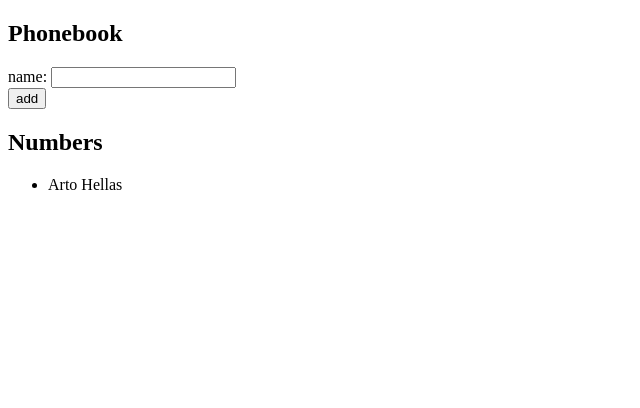
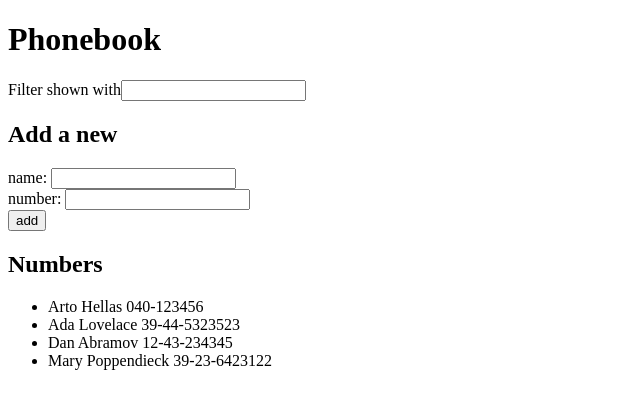
Before and after one commit to noorary/fs, a React (Create React App) app in the folder osa2/puhelinluettelo/: page / in a window 1280 px wide. Shown: the top 408 px of the page, without its empty margins (0-640 px from the left). Built offline with nearby package versions, Linux system fonts and the light colour scheme.

Commit message:
tehtävät 2.8-2.10 tehty

```diff
--- a/osa2/puhelinluettelo/src/App.js
+++ b/osa2/puhelinluettelo/src/App.js
@@ -1,29 +1,42 @@
 import React, { useState } from 'react'
+import Filter from './components/Filter'
+import Phonebook from './components/Phonebook'
+import Form from './components/Form'
 
 const App = () => {
-  const [ persons, setPersons] = useState([
-    { name: 'Arto Hellas' }
+  const [persons, setPersons] = useState([
+    { name: 'Arto Hellas', number: '040-123456' },
+    { name: 'Ada Lovelace', number: '39-44-5323523' },
+    { name: 'Dan Abramov', number: '12-43-234345' },
+    { name: 'Mary Poppendieck', number: '39-23-6423122' }
   ])
   const [ newName, setNewName ] = useState('')
+  const [ newNumber, setNewNumber ] = useState('')
+  const [ searchTerm, setSearchTerm ] = useState('')
+  const [ showAll, setShowAll ] = useState(true)
 
   const addPerson = (event) => {
     event.preventDefault()
-    console.log('clicked', event.target)
-
-    console.log(newName)
-    console.log(persons)
-    console.log(persons.findIndex(person => person.name === newName) > -1)
 
     if(persons.findIndex(person => person.name === newName) > -1) {
       window.alert(`${newName} is already added to phonebook`)
       setNewName('')
-    } else {
+      setNewNumber('')
+    } else if(persons.findIndex(person => person.number === newNumber) > -1) {
+      window.alert(`${newNumber} is already added to phonebook`)
+      setNewNumber('')
+      setNewName('')
+    }
+
+    else {
       const personObject = {
-        name: newName
+        name: newName,
+        number: newNumber
       }
 
       setPersons(persons.concat(personObject))
       setNewName('')
+      setNewNumber('')
     }
 
   }
@@ -33,25 +46,42 @@ const App = () => {
     setNewName(event.target.value)
   }
 
+  const handleNumberChange = (event) => {
+    console.log(event.target.value)
+    setNewNumber(event.target.value)
+  }
+
+  const handleSearchChange = (event) => {
+    console.log(event.target.value)
+
+    setSearchTerm(event.target.value)
+    if(event.target.value === ('')) {
+      setShowAll(true)
+    } else {
+      setShowAll(false)
+    }
+  }
+
+  const personsToShow = showAll
+    ? persons
+    : persons.filter(person => person.name.toLowerCase().includes(searchTerm.toLowerCase()))
+
   return (
     <div>
-      <h2>Phonebook</h2>
-      <form onSubmit={addPerson}>
-        <div>
-          name: <input
-          value={newName}
-          onChange= {handleNameChange} />
-        </div>
-        <div>
-          <button type="submit">add</button>
-        </div>
-      </form>
-      <h2>Numbers</h2>
-      <ul>
-        {persons.map((person) =>
-        <li key={person.name}>{person.name}</li>
-        )}
-      </ul>
+      <h1>Phonebook</h1>
+      <Filter
+        searchTerm={searchTerm}
+        handleSearchChange={handleSearchChange} />
+
+      <Form
+        addPerson={addPerson}
+        newName={newName}
+        handleNameChange={handleNameChange}
+        newNumber={newNumber}
+        handleNumberChange={handleNumberChange} />
+
+      <Phonebook
+        personsToShow={personsToShow} />
     </div>
   )
 
--- /dev/null
+++ b/osa2/puhelinluettelo/src/components/Filter.js
@@ -0,0 +1,13 @@
+import React from 'react'
+
+const Filter = ({ searchTerm, handleSearchChange}) => {
+    return (
+        <div>
+            Filter shown with
+            <input value={searchTerm} onChange={handleSearchChange} ></input>
+        </div>
+    )
+}
+
+
+export default Filter
--- /dev/null
+++ b/osa2/puhelinluettelo/src/components/Form.js
@@ -0,0 +1,29 @@
+import React from 'react'
+
+const Form = ({ newName, handleNameChange, newNumber, handleNumberChange, addPerson}) => {
+
+    return (
+        <div>
+            <h2>Add a new</h2>
+
+            <form onSubmit={addPerson}>
+                <div>
+                    name: <input
+                    value={newName}
+                    onChange= {handleNameChange} />
+                </div>
+                <div>
+                number: <input
+                value={newNumber}
+                onChange={handleNumberChange} />
+                </div>
+                <div>
+                 <button type="submit">add</button>
+                </div>
+            </form>
+        </div>
+
+    )
+}
+
+export default Form
--- /dev/null
+++ b/osa2/puhelinluettelo/src/components/Phonebook.js
@@ -0,0 +1,17 @@
+import React from 'react'
+
+const Phonebook = ({ personsToShow }) => {
+
+    return (
+        <div>
+            <h2>Numbers</h2>
+            <ul>
+        {personsToShow.map(person =>
+        <li key={person.name}>{person.name} {person.number}</li>
+        )}
+      </ul>
+        </div>
+    )
+}
+
+export default Phonebook
```
Also changed, not shown: 1 other file (tests, documents, lock files or other folders).
